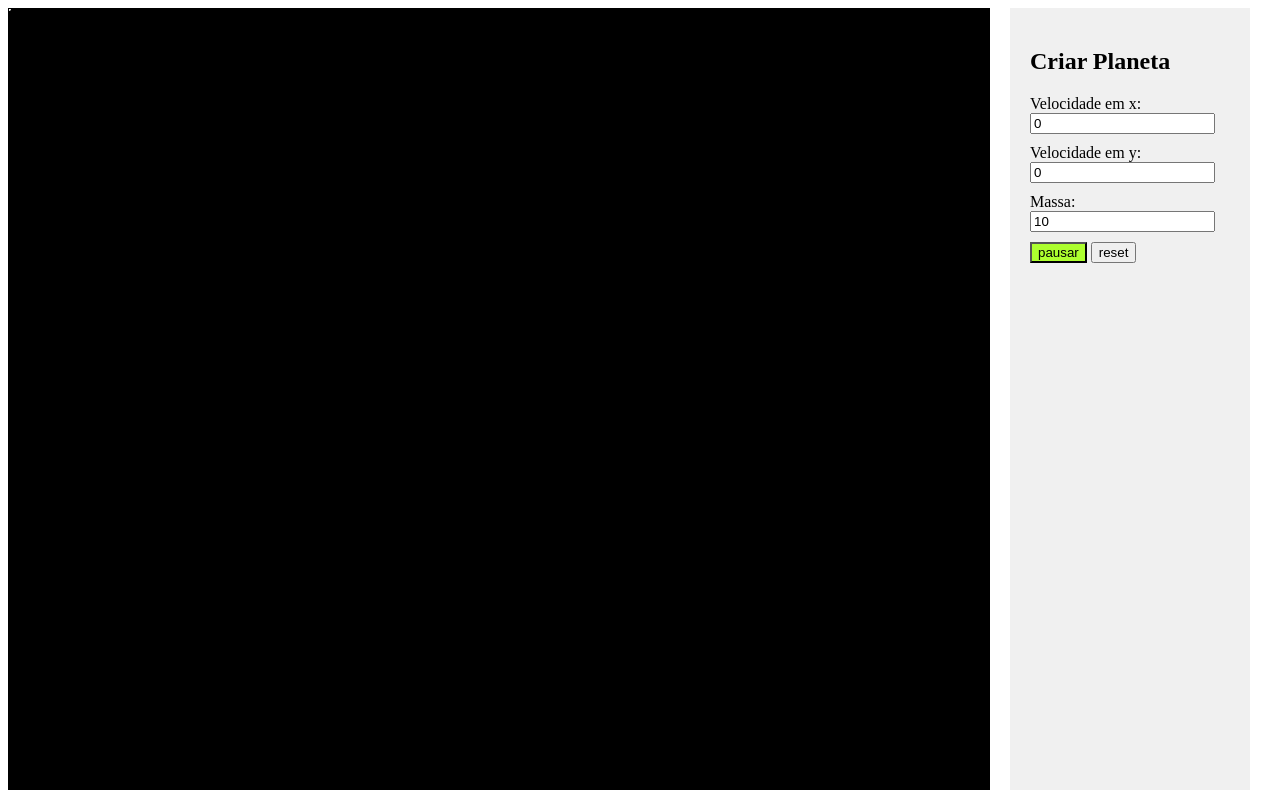
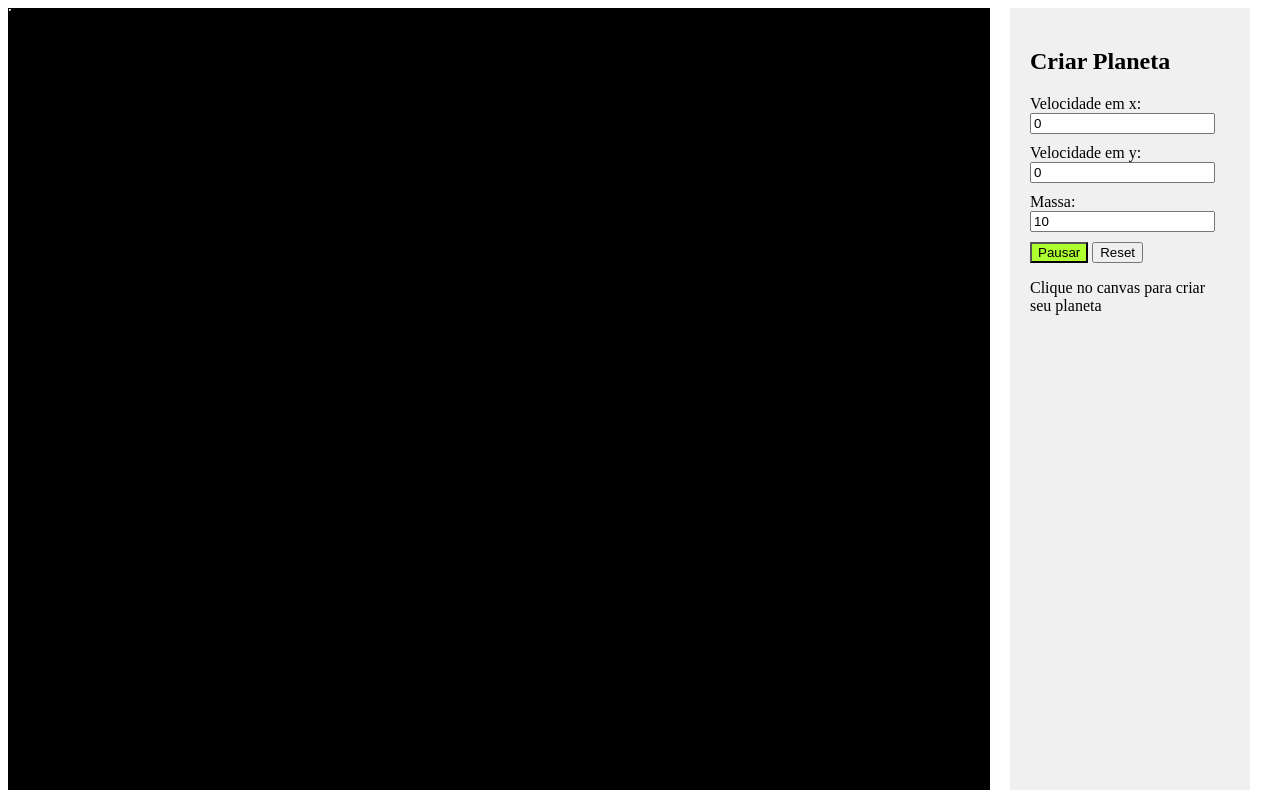
Before and after one commit to Citeli-py/Planet-Sandbox, a plain HTML site: page index.html in a window 1280 px wide. Drawn offline with Linux system fonts and the light colour scheme.

Commit message:
Add files via upload

```diff
--- a/index.html
+++ b/index.html
@@ -46,8 +46,10 @@
                 <input type="number" id="massa" name="massa" value="10"><br>
 
             </div>
-            <button id="botao-pause" onclick="pausar()">pausar</button>
-            <button onclick="controller.reset()">reset</button>
+            <button id="botao-pause" onclick="pausar()">Pausar</button>
+            <button onclick="controller.reset()">Reset</button>
+            <br>
+            <p>Clique no canvas para criar seu planeta</p>
         </div>
     </div>
 
```
